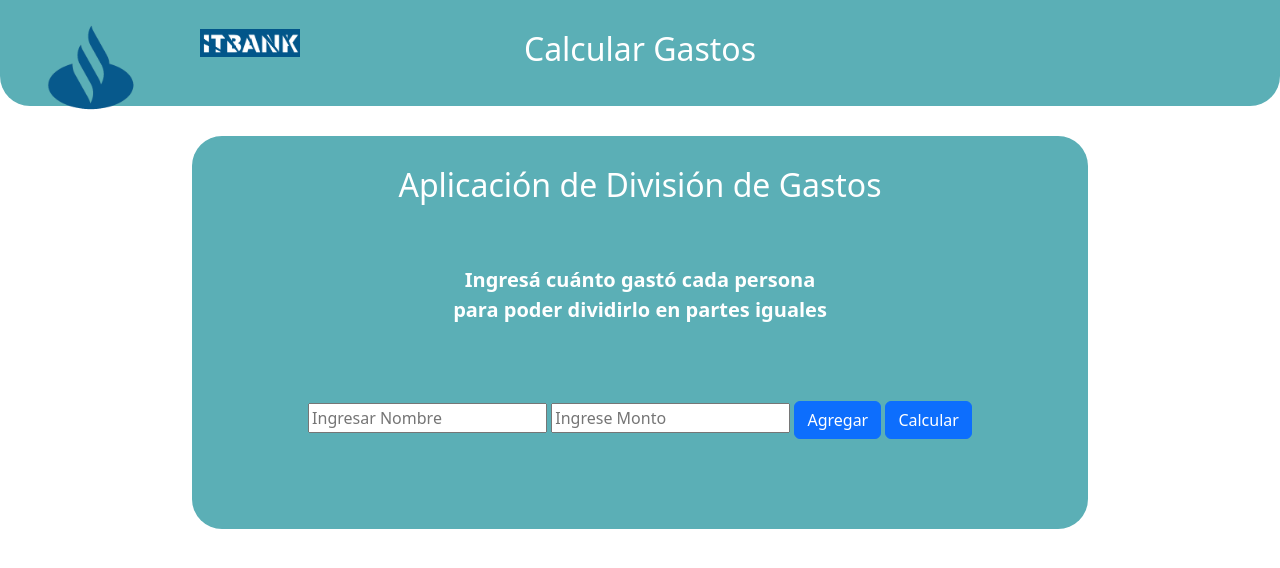
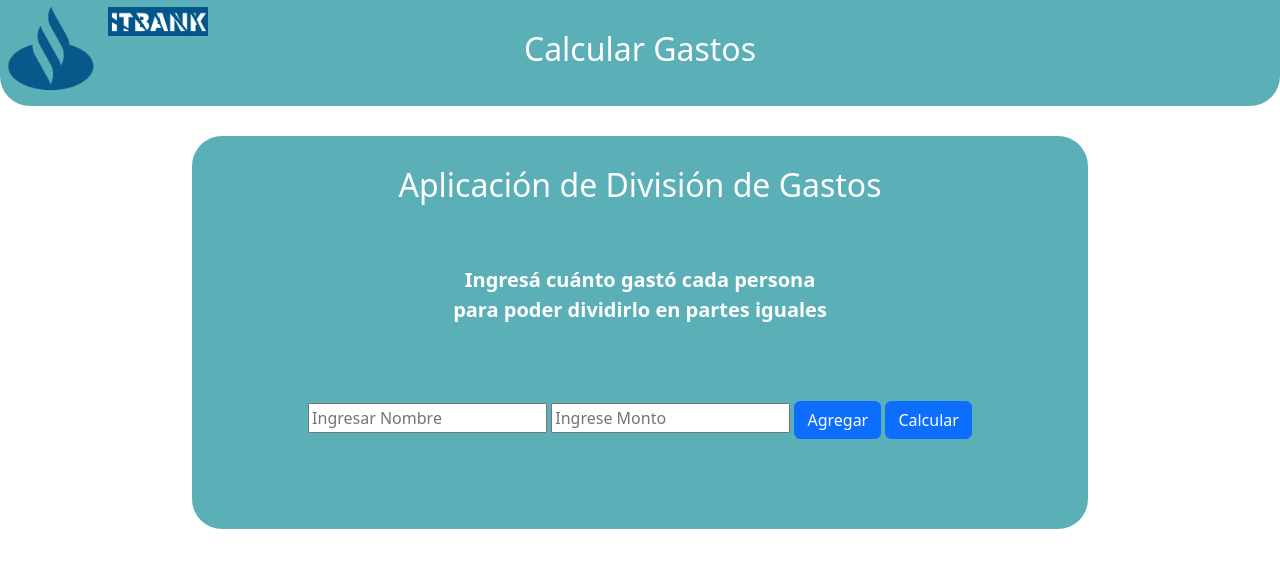
Before and after one commit to RosasSantiago/Sprint-2, a plain HTML site: page index.html in a window 1280 px wide. Drawn offline with nearby package versions, Linux system fonts and the light colour scheme.

Commit message:
Update style.css

```diff
--- a/CalcularGASTOS/style.css
+++ b/CalcularGASTOS/style.css
@@ -1,17 +1,20 @@
 #logito {
     margin: 50 auto;
     display: block;
-    position: relative;
-    left: 40px;
-    bottom: 510px;
+    position: absolute;
+    left: 0;
+    top: 0;
+
 }
 
 #caritafacherita{
     margin: 50 auto;
     display: block;
-    position: relative;
-    left: 200px;
-    bottom: 600px;
+    position: absolute;
+    left: 0;
+    top: 0;
+    margin-left: 108px;
+    margin-top: 7px;
 }
 
 p {
```
